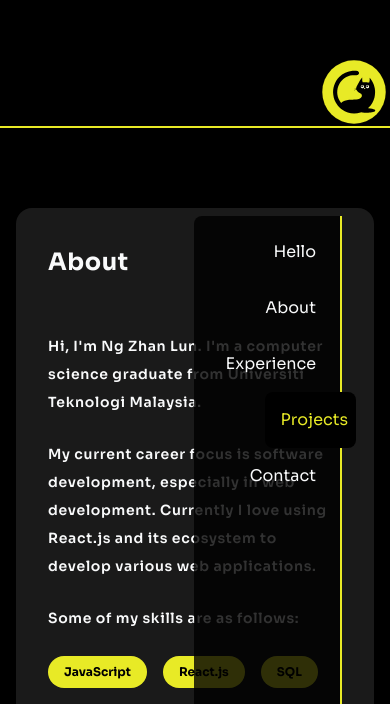
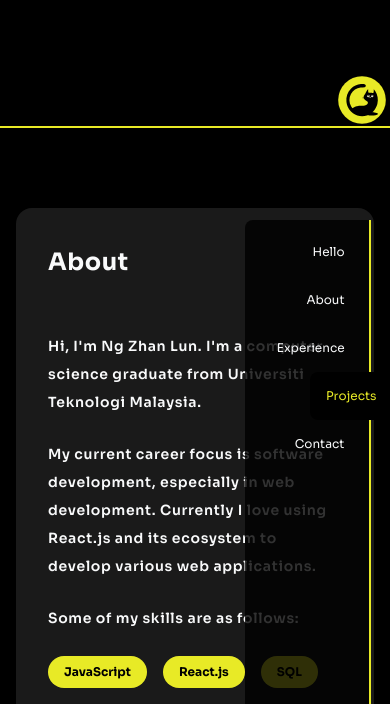
Before and after one commit to zhanlun/zhanlun.github.io, a React (Create React App) app: page /#hello in a window 390 px wide. Shown: the part 716-1420 px from the top of the page. Built offline with nearby package versions, Linux system fonts and the light colour scheme.

Commit message:
Adjust responsive navbar position

```diff
--- a/src/components/FloatingCat/CatWrapper.js
+++ b/src/components/FloatingCat/CatWrapper.js
@@ -3,7 +3,7 @@ import MyCat from './MyCat'
 
 export const CatWrapper = ({ menuShow, setMenuShow }) => {
   return (
-    <div className="z-40 fixed bottom-1 right-1 w-16 h-16 sm:w-24 sm:h-24 lg:w-36 lg:h-36 xl:w-48 xl:h-48 transform duration-500 hover:-rotate-6">
+    <div className="z-40 fixed bottom-1 right-1 w-12 h-12 sm:w-16 sm:h-16 lg:w-28 lg:h-28 xl:w-40 xl:h-40 transform duration-500 hover:-rotate-6">
       <MyCat
         backgroundColor="#e8ea26"
         onClick={() => {
--- a/src/components/Navbar.js
+++ b/src/components/Navbar.js
@@ -4,11 +4,13 @@ import { navbarLinksData } from '../data/navbarLinks'
 export const Navbar = ({ activeSectionId, menuShow }) => {
 
   return (
-    <div className={`fixed right-12 z-20 top-20 pt-2 transform duration-500 h-full
+    <div className={`fixed z-20
+    navbar
+    pt-2 transform duration-500 h-full
     ${menuShow ? 'translate-y-0' : 'translate-y-full'}`
     }>
       <nav className="px-4 py-2 h-full rounded-l-lg bg-black bg-opacity-80 border-r-2 border-epicyellow-normal">
-        <ul className="text-base sm:text-lg lg:text-xl text-right ">
+        <ul className="text-xs sm:text-sm lg:text-xl text-right">
           {
             navbarLinksData.map((link, idx) => (
               <li
--- a/src/index.css
+++ b/src/index.css
@@ -60,3 +60,8 @@ html {
   /* gutter size */
   background-clip: padding-box;
 }
+
+.navbar {
+  right: 5%;
+  top: 10%;
+}
--- a/src/pageSections/ProjectsSection.js
+++ b/src/pageSections/ProjectsSection.js
@@ -13,7 +13,7 @@ import { SkillBadge } from '../components/SkillBadge'
 export const ProjectsSection = ({ id, setActiveSectionId }) => {
   const projectList = projectsData.map((project, idx) => (
     <ProjectCard key={idx}>
-      <img src={project.img} className="border-epicyellow-normal transform duration-300 hover:rotate-2 h-44 w-full object-cover" />
+      <img src={project.img} alt={project.title} className="border-epicyellow-normal transform duration-300 hover:rotate-2 h-44 w-full object-cover" />
       <div className="p-4">
         <div className="mb-2">
           <CardTitle>{project.title}</CardTitle>
```
